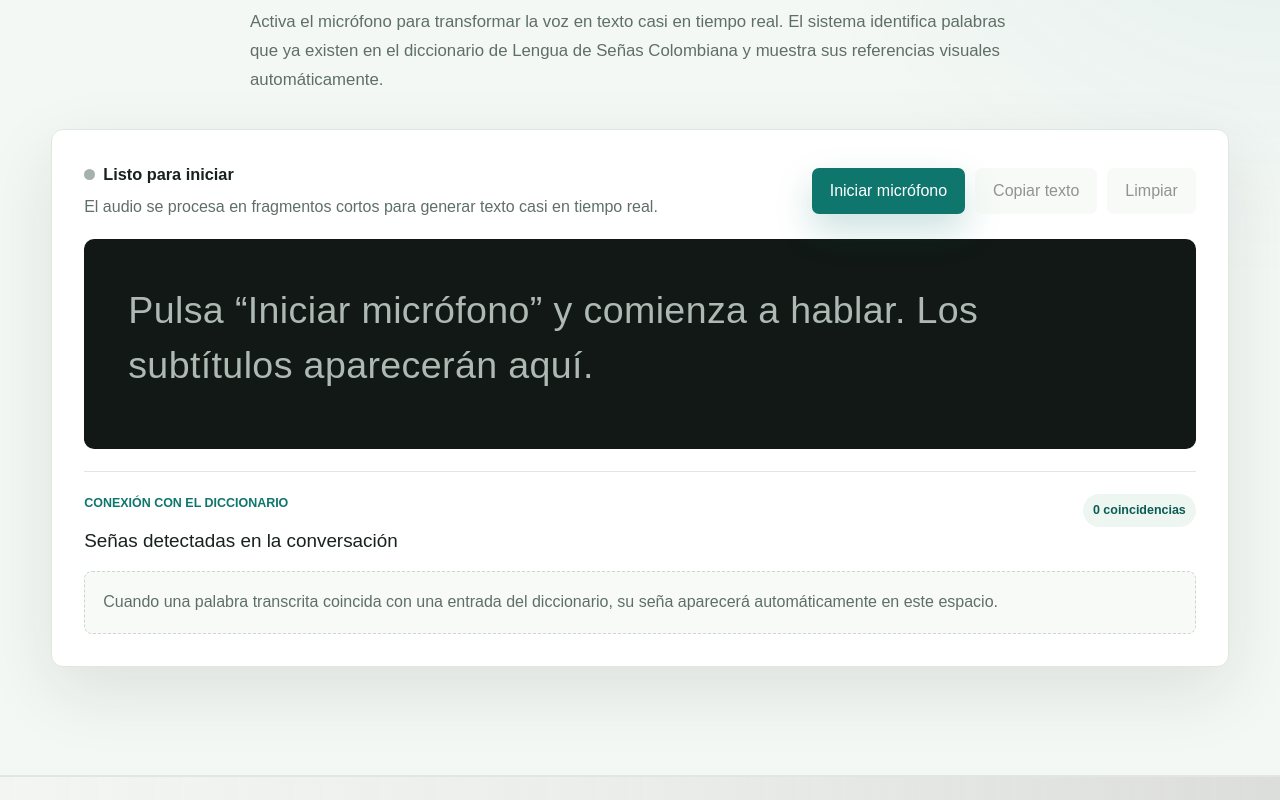
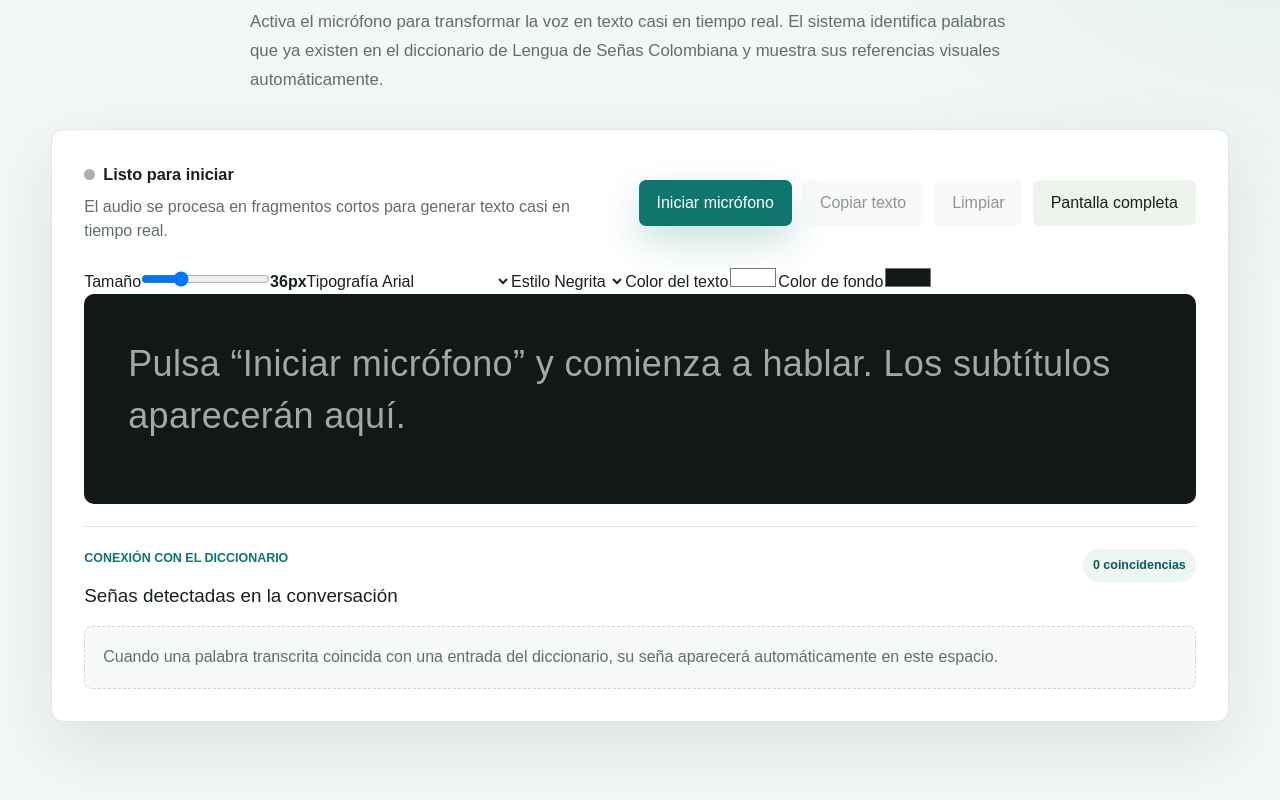
Before and after one commit to anfema1224/anfema1224-proyecto-abp-inclusivo, a Next.js app: page / in a window 1280 px wide. Shown: the part 7180-7980 px from the top of the page. Built offline with nearby package versions, Linux system fonts and the light colour scheme; grey boxes are pictures that could not be loaded.

Commit message:
Add customizable accessible caption display

```diff
--- a/app/live-transcriber.tsx
+++ b/app/live-transcriber.tsx
@@ -1,9 +1,16 @@
 "use client";
 
-import { useMemo, useRef, useState } from "react";
+import { useEffect, useMemo, useRef, useState } from "react";
 import { lscEntries } from "./lsc-dictionary";
 
 const CHUNK_MS = 5000;
+
+const fontOptions = [
+  { label: "Arial", value: "Arial, Helvetica, sans-serif" },
+  { label: "Verdana", value: "Verdana, Geneva, sans-serif" },
+  { label: "Georgia", value: "Georgia, 'Times New Roman', serif" },
+  { label: "Monoespaciada", value: "'Courier New', Courier, monospace" },
+];
 
 function normalize(value: string) {
   return value
@@ -20,10 +27,26 @@ export function LiveTranscriber() {
   const [status, setStatus] = useState("Listo para iniciar");
   const [transcript, setTranscript] = useState("");
   const [error, setError] = useState("");
+  const [fontSize, setFontSize] = useState(36);
+  const [fontFamily, setFontFamily] = useState(fontOptions[0].value);
+  const [textColor, setTextColor] = useState("#ffffff");
+  const [backgroundColor, setBackgroundColor] = useState("#111815");
+  const [textStyle, setTextStyle] = useState<"normal" | "bold" | "italic">("bold");
+  const [isFullscreen, setIsFullscreen] = useState(false);
+  const shellRef = useRef<HTMLDivElement | null>(null);
   const streamRef = useRef<MediaStream | null>(null);
   const recorderRef = useRef<MediaRecorder | null>(null);
   const chunksRef = useRef<Blob[]>([]);
   const listeningRef = useRef(false);
+
+  useEffect(() => {
+    const syncFullscreen = () => {
+      setIsFullscreen(document.fullscreenElement === shellRef.current);
+    };
+
+    document.addEventListener("fullscreenchange", syncFullscreen);
+    return () => document.removeEventListener("fullscreenchange", syncFullscreen);
+  }, []);
 
   const matchedSigns = useMemo(() => {
     const cleanTranscript = ` ${normalize(transcript)} `;
@@ -168,8 +191,31 @@ export function LiveTranscriber() {
     setStatus(isListening ? "Escuchando y generando subtítulos" : "Listo para iniciar");
   }
 
+  async function toggleFullscreen() {
+    if (!shellRef.current) return;
+
+    try {
+      if (document.fullscreenElement === shellRef.current) {
+        await document.exitFullscreen();
+      } else {
+        await shellRef.current.requestFullscreen();
+      }
+    } catch {
+      setError("El navegador no permitió ampliar la herramienta a pantalla completa.");
+    }
+  }
+
+  const captionStyle = {
+    fontSize: `${fontSize}px`,
+    fontFamily,
+    color: textColor,
+    backgroundColor,
+    fontWeight: textStyle === "bold" ? 800 : 500,
+    fontStyle: textStyle === "italic" ? "italic" : "normal",
+  };
+
   return (
-    <div className="transcriber-shell">
+    <div className="transcriber-shell" ref={shellRef}>
       <div className="transcriber-controls">
         <div>
           <span
@@ -209,7 +255,73 @@ export function LiveTranscriber() {
           >
             Limpiar
           </button>
+          <button className="secondary-button" type="button" onClick={toggleFullscreen}>
+            {isFullscreen ? "Salir de pantalla completa" : "Pantalla completa"}
+          </button>
         </div>
+      </div>
+
+      <div className="caption-preferences" aria-label="Personalización de subtítulos">
+        <label>
+          <span>Tamaño</span>
+          <input
+            type="range"
+            min="22"
+            max="72"
+            step="2"
+            value={fontSize}
+            onChange={(event) => setFontSize(Number(event.target.value))}
+          />
+          <strong>{fontSize}px</strong>
+        </label>
+
+        <label>
+          <span>Tipografía</span>
+          <select
+            value={fontFamily}
+            onChange={(event) => setFontFamily(event.target.value)}
+          >
+            {fontOptions.map((font) => (
+              <option key={font.label} value={font.value}>
+                {font.label}
+              </option>
+            ))}
+          </select>
+        </label>
+
+        <label>
+          <span>Estilo</span>
+          <select
+            value={textStyle}
+            onChange={(event) =>
+              setTextStyle(event.target.value as "normal" | "bold" | "italic")
+            }
+          >
+            <option value="normal">Normal</option>
+            <option value="bold">Negrita</option>
+            <option value="italic">Cursiva</option>
+          </select>
+        </label>
+
+        <label className="color-setting">
+          <span>Color del texto</span>
+          <input
+            type="color"
+            value={textColor}
+            onChange={(event) => setTextColor(event.target.value)}
+            aria-label="Color del texto"
+          />
+        </label>
+
+        <label className="color-setting">
+          <span>Color de fondo</span>
+          <input
+            type="color"
+            value={backgroundColor}
+            onChange={(event) => setBackgroundColor(event.target.value)}
+            aria-label="Color de fondo"
+          />
+        </label>
       </div>
 
       {error ? (
@@ -220,12 +332,13 @@ export function LiveTranscriber() {
 
       <div
         className="caption-screen"
+        style={captionStyle}
         role="log"
         aria-live="polite"
         aria-label="Subtítulos generados"
       >
         {transcript || (
-          <span>
+          <span style={{ color: textColor, opacity: 0.62 }}>
             Pulsa “Iniciar micrófono” y comienza a hablar. Los subtítulos
             aparecerán aquí.
           </span>
```
